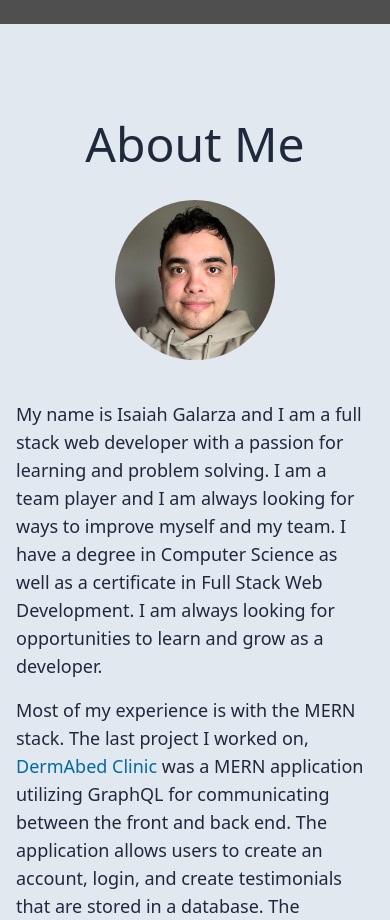
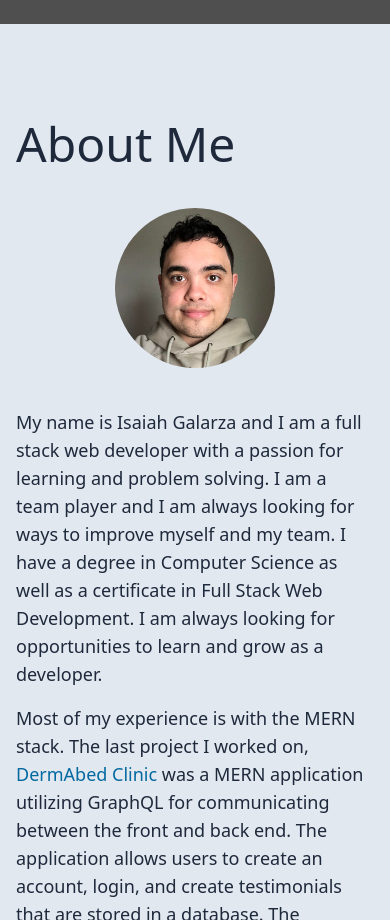
Before and after one commit to IsaiahGz/isaiahgz.github.io, a React (Create React App) app: page / in a window 390 px wide. Shown: the part 820-1740 px from the top of the page. Built offline with nearby package versions, Linux system fonts and the light colour scheme; grey boxes are pictures that could not be loaded.

Commit message:
Change AboutMe layout

```diff
--- a/src/components/AboutMe.js
+++ b/src/components/AboutMe.js
@@ -24,12 +24,12 @@ export default function AboutMe() {
 					.
 				</p>
 			</div> */}
+			<h2 className='text-5xl text-slate-800 mb-10'>About Me</h2>
 			<div className='flex flex-wrap'>
-				<div className='w-full lg:w-1/2 mb-10 lg:mb-0 flex flex-col items-center'>
-					<h2 className='text-5xl text-slate-800 mb-8'>About Me</h2>
+				<div className='w-full lg:w-1/4 mb-10 lg:mb-0 flex flex-col items-center'>
 					<img className='w-40 lg:w-52 h-40 lg:h-52 rounded-full object-cover' src={profilePicture} alt='Profile' />
 				</div>
-				<div className='w-full lg:w-1/2'>
+				<div className='w-full lg:w-3/4'>
 					<p className='text-lg text-slate-800'>
 						My name is Isaiah Galarza and I am a full stack web developer with a passion for learning and problem solving. I am
 						a team player and I am always looking for ways to improve myself and my team. I have a degree in Computer Science as
```
